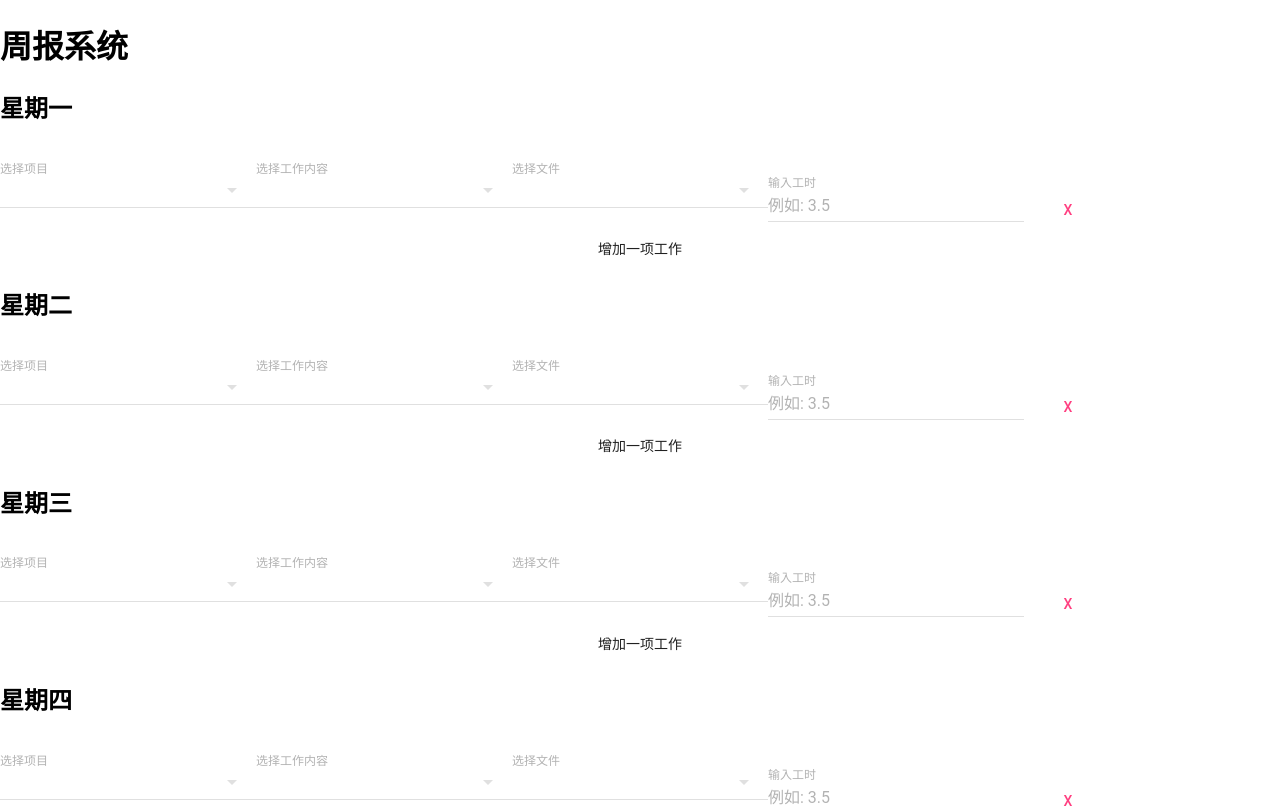
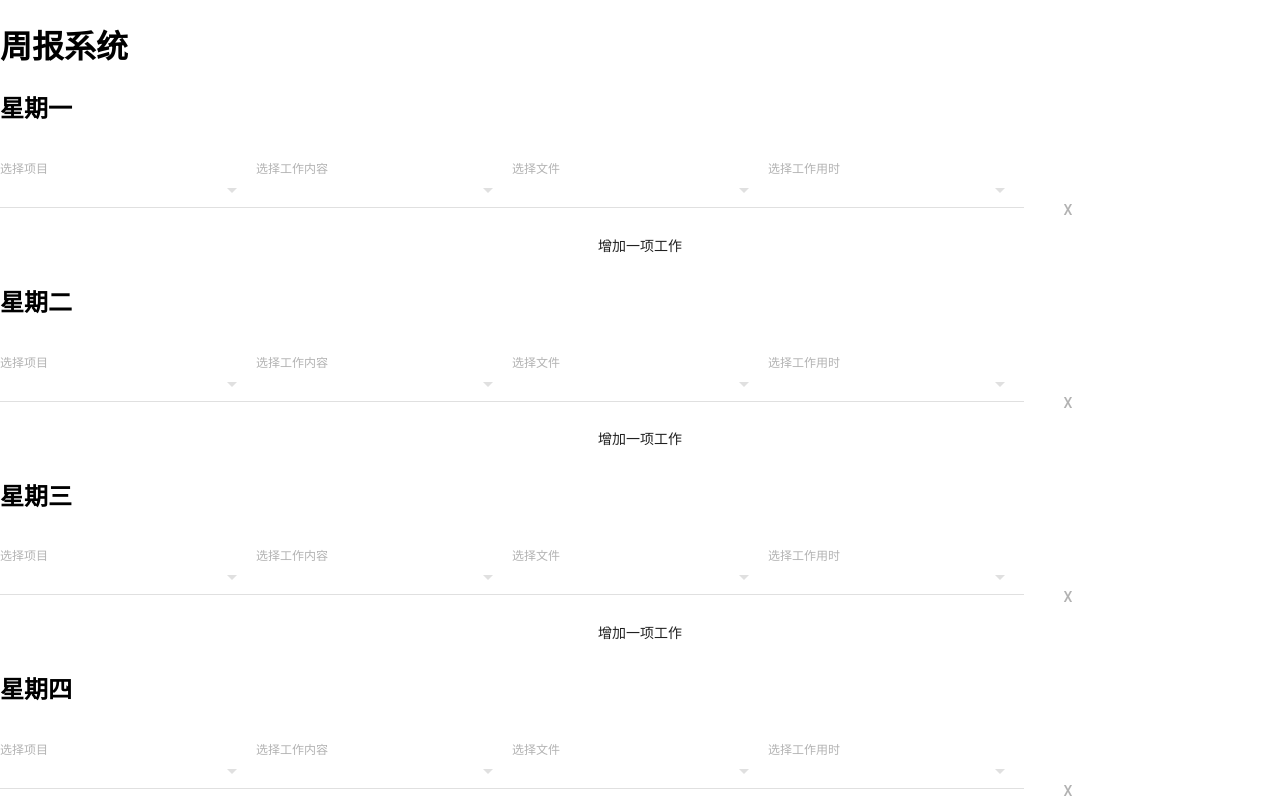
Before and after one commit to musray/weekly-report, a React (Create React App) app: page / in a window 1280 px wide. Shown: the top 808 px of the page. Built offline with nearby package versions, Linux system fonts and the light colour scheme; what react-tap-event-plugin would draw is missing.

Commit message:
fixed chore things in TaskEntry.js; added data entry in projectData.js

```diff
--- a/src/TaskEntry.js
+++ b/src/TaskEntry.js
@@ -27,6 +27,10 @@ class TaskEntry extends Component {
     this.setState({category: value})
   };
 
+  handleConsumptionChange = (evt, index, value) => {
+    this.setState({consumption: value})
+  };
+
   componentDidMount() {
     this.props.handleChange(this.state)
   }
@@ -35,6 +39,7 @@ class TaskEntry extends Component {
     const projects = [];
     const tasks = [];
     const categories = [];
+    const durations = [];
 
     for (const project of PROJECT_DATA.projects) {
       projects.push(<MenuItem value={project} key={PROJECT_DATA.projects.indexOf(project)} primaryText={project} />)
@@ -44,6 +49,9 @@ class TaskEntry extends Component {
     }
     for (const item of PROJECT_DATA.categories) {
       categories.push(<MenuItem value={item} key={PROJECT_DATA.categories.indexOf(item)} primaryText={item} />)
+    }
+    for (const item of PROJECT_DATA.durations) {
+      durations.push(<MenuItem value={item} key={PROJECT_DATA.durations.indexOf(item)} primaryText={item} />)
     }
 
     return (
@@ -90,16 +98,27 @@ class TaskEntry extends Component {
             onChange={this.handleTaskChange}
             name="task"
           /> }
-        <TextField
-          hintText="例如: 3.5"
-          floatingLabelText="输入工时"
+        <SelectField
+          floatingLabelText="选择工作用时"
           floatingLabelFixed={true}
+          value={this.state.consumption}
+          onChange={this.handleConsumptionChange}
+          // maxHeight={200}
           name="consumption"
-        />
+        >
+          {durations}
+        </SelectField>
+        {/*<TextField*/}
+          {/*hintText="例如: 3.5"*/}
+          {/*floatingLabelText="输入工时"*/}
+          {/*floatingLabelFixed={true}*/}
+          {/*name="consumption"*/}
+        {/*/>*/}
         <FlatButton
           label="X"
           secondary={true}
           onClick={(evt) => this.props.handleRemove(this.props.task.id)}
+          disabled={this.props.task.primary}
         />
       </div>
 
--- a/src/projectData.js
+++ b/src/projectData.js
@@ -2,3 +2,4 @@ export const projects = ['YJ56', 'HYH56', 'TW56'];
 export const categories = ['工程设计(过程文件)', '工程设计(非过程文件)',  '设计自查', '设计互查', '现场TA', '技术支持', '其他'];
 export const documents = ['FD', 'IO List', '接线图', '布置图' ];
 export const weekDays = ['星期一', '星期二', '星期三', '星期四', '星期五', '星期六', '星期日'];
+export const durations = ['1', '2', '3', '4', '5', '6', '7', '8', '9', '10', '11', '12' ];
```
